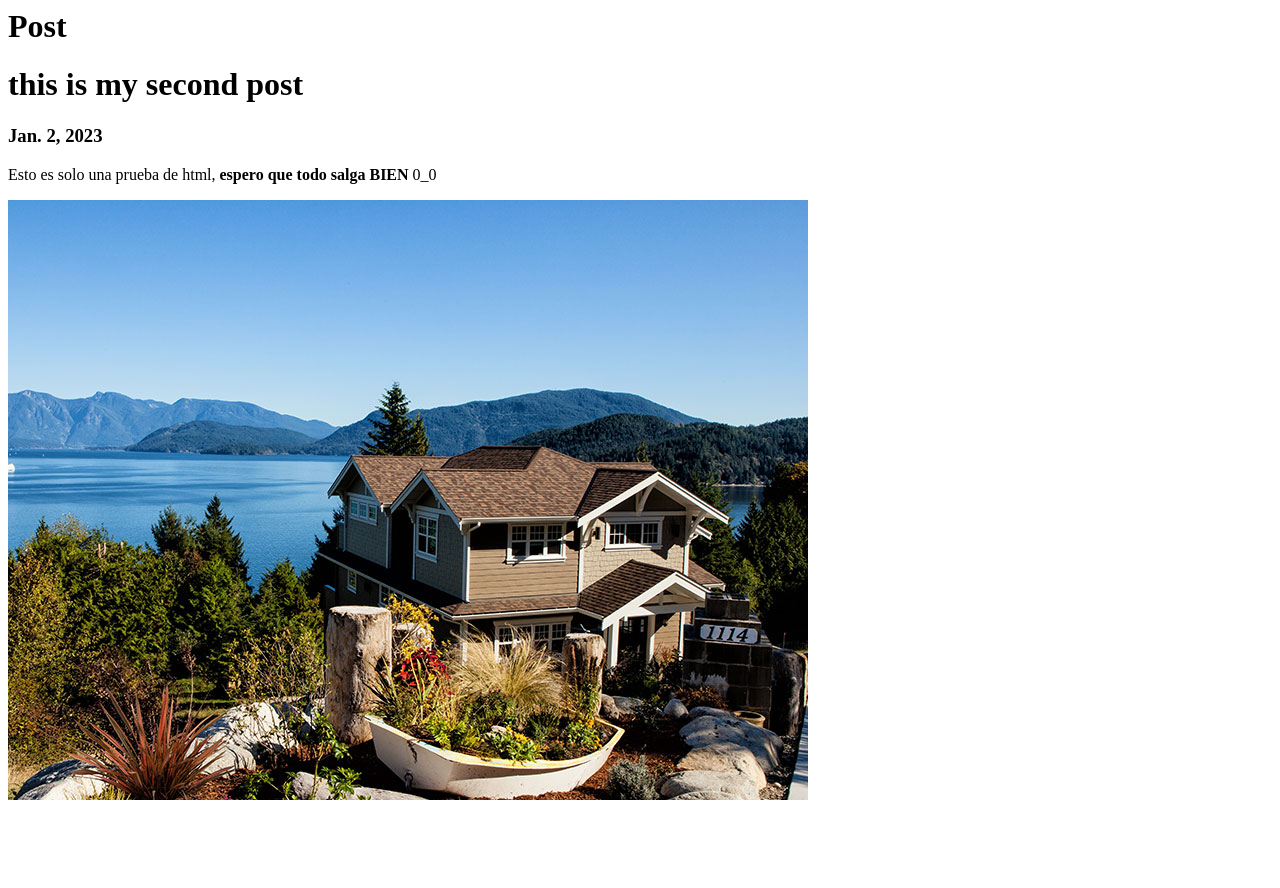
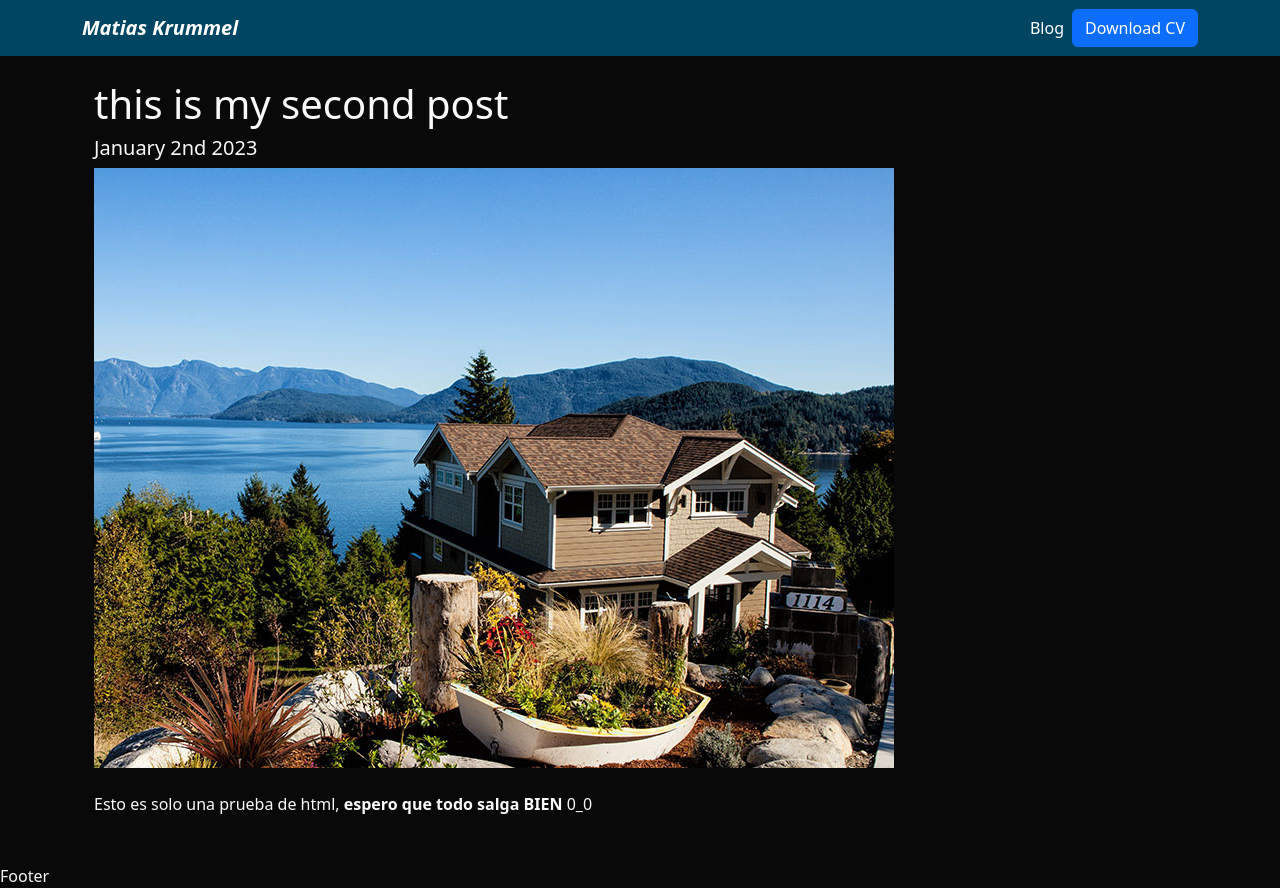
Before and after one commit to 0800-04-2004-737/PortfolioProyect, a Django app: page /blog/2 in a window 1280 px wide. Before the commit the page ends 800 px from the top, so only its background shows below. Run offline with Django 4.2, Linux system fonts and the light colour scheme; data comes from the database, SQL or seed files in the repository; both versions use the stored data as it was after the commit.

Commit message:
Primera version completa

```diff
--- a/proyectoPortafolio/blog/templates/post_detail.html
+++ b/proyectoPortafolio/blog/templates/post_detail.html
@@ -1,7 +1,11 @@
-
-<h1>Post</h1>
+{% extends 'layout.html' %}
+{% block content %}
 
 <h1>{{post.title}}</h1>
-<h3>{{post.date}}</h3>
-<p>{{post.description|safe}}</p>
-<img src="{{post.image.url}}" alt="">
+<h3 class="my-2 h5 text-light ">{{post.date|date:"F jS Y"}}</h3>
+<img src="{{post.image.url}}" class="img-fluid">
+<div class="my-4">
+    <p>{{post.description|safe}}</p>
+</div>
+
+{% endblock %}
--- /dev/null
+++ b/proyectoPortafolio/portfolio/static/main.css
@@ -0,0 +1,13 @@
+body {
+    background: #090909;
+  }
+
+.bg-black {
+    background: #000;
+}
+
+.card-project:hover{
+    color: rgb(109, 185, 255);
+    border: 2px solid rgb(0, 107, 207);
+    cursor: pointer;
+}
--- /dev/null
+++ b/proyectoPortafolio/portfolio/templates/layout.html
@@ -0,0 +1,26 @@
+{% load static %}
+
+<!DOCTYPE html>
+<html lang="en">
+<head>
+    <meta charset="UTF-8">
+    <meta http-equiv="X-UA-Compatible" content="IE=edge">
+    <meta name="viewport" content="width=device-width, initial-scale=1.0">
+    <title>Proyecto Matias</title>
+    <link href="https://cdn.jsdelivr.net/npm/bootstrap@5.3.0-alpha1/dist/css/bootstrap.min.css" rel="stylesheet" integrity="sha384-GLhlTQ8iRABdZLl6O3oVMWSktQOp6b7In1Zl3/Jr59b6EGGoI1aFkw7cmDA6j6gD" crossorigin="anonymous">
+    <link rel="stylesheet" href="{% static 'main.css' %}">
+</head>
+<body class="text-light">
+
+    {% include 'partials/navbar.html' %}
+
+    <div class="container p-4">
+        {% block content %}
+
+        {% endblock %}
+    </div>
+
+    <footer>Footer</footer>
+
+</body>
+</html>
--- /dev/null
+++ b/proyectoPortafolio/portfolio/templates/partials/navbar.html
@@ -0,0 +1,19 @@
+{% load static %}
+<nav class="navbar navbar-expand-lg navbar-dark" style="background-color: rgb(0, 69, 97);">
+    <div class="container">
+      <a class="navbar-brand fw-bold fst-italic" href="/">Matias Krummel</a>
+      <button class="navbar-toggler" type="button" data-bs-toggle="collapse" data-bs-target="#navbarNav" aria-controls="navbarNav" aria-expanded="false" aria-label="Toggle navigation">
+        <span class="navbar-toggler-icon"></span>
+      </button>
+      <div class="collapse navbar-collapse" id="navbarNav">
+        <ul class="navbar-nav ms-auto">
+          <li class="nav-item">
+            <a class="nav-link active" aria-current="page" href="/blog/">Blog</a>
+          </li>
+          <li class="nav-item d-flex align-items-center">
+            <a class="btn btn-primary bt-sm" href="{% static 'portfolio/CV-KrummelMatias.pdf' %}" target="_blank">Download CV</a>
+          </li>
+        </ul>
+      </div>
+    </div>
+  </nav>
--- /dev/null
+++ b/proyectoPortafolio/requirements.txt
@@ -0,0 +1,6 @@
+asgiref==3.5.2
+Django==4.1.4
+Pillow==9.3.0
+PyMySQL==1.0.2
+sqlparse==0.4.3
+tzdata==2022.7
```
Also changed, not shown: proyectoPortafolio/blog/templates/post.html (+25 -5 lines), proyectoPortafolio/portfolio/templates/home.html (+39 -11 lines), proyectoPortafolio/db.sqlite3, proyectoPortafolio/portfolio/static/portfolio/profile.jpeg (added), 2 other files.
